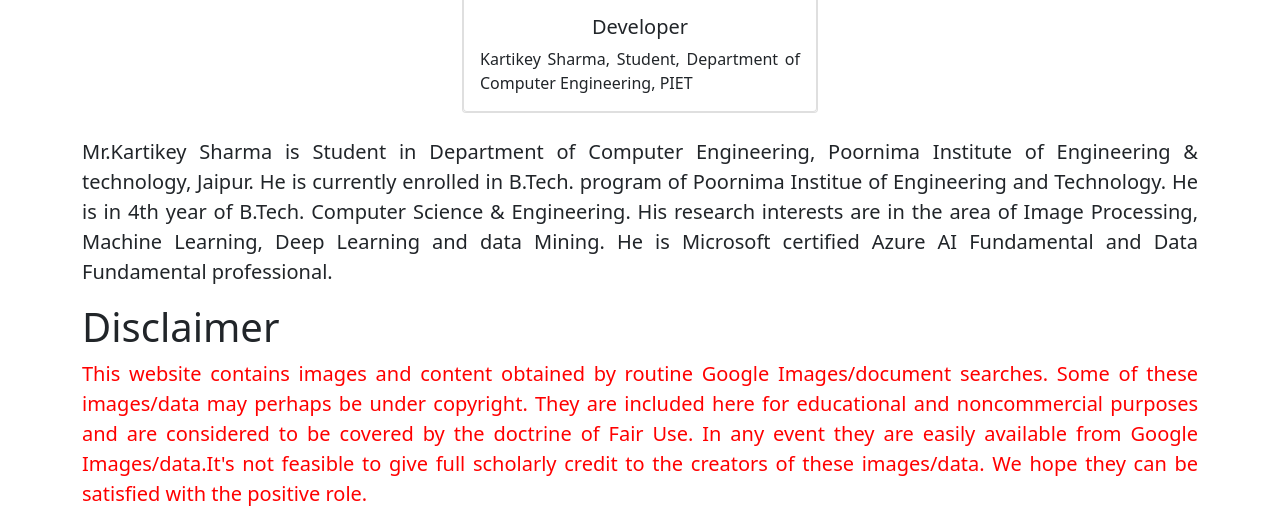
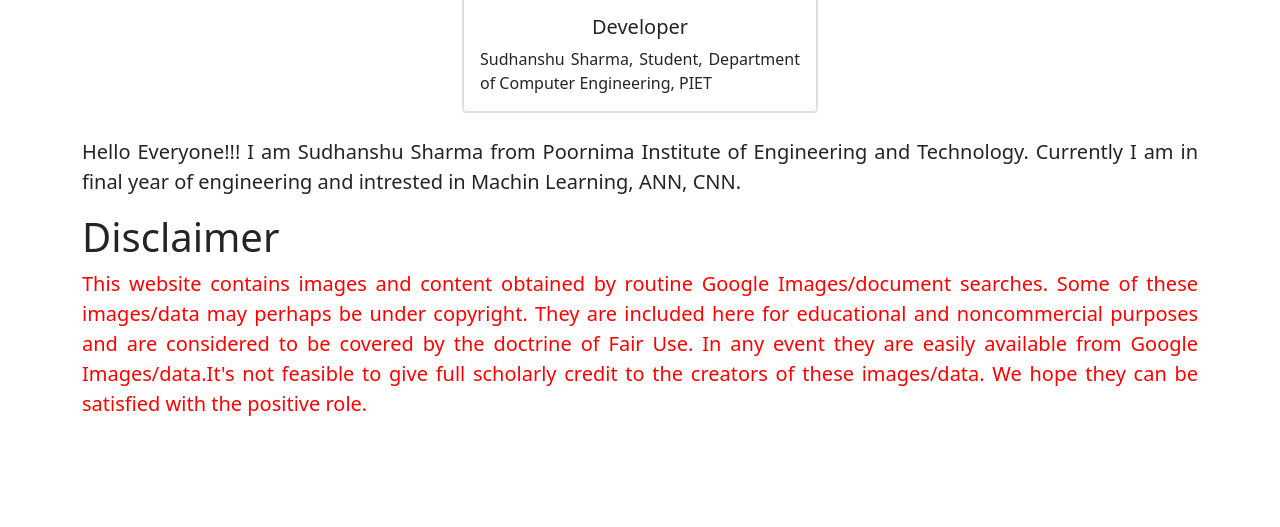
Before and after one commit to sudhanshusharma99/Digit-Rec, a Python web app: template templates/aboutusnew.html in a window 1280 px wide. Shown: the part 1375-1902 px from the top of the page. After the commit the page ends 1791 px from the top, so only its background shows below. Run offline with Jinja, Linux system fonts and the light colour scheme; the template is opened without the code that fills it, so the values that code supplies are empty; some libraries are stand-ins or nearby versions.

Commit message:
Update aboutusnew.html

```diff
--- a/templates/aboutusnew.html
+++ b/templates/aboutusnew.html
@@ -65,7 +65,7 @@
                             class="card-img-top" alt="...">
                         <div class="card-body">
                             <h5 class="card-title"; style="text-align:center">Developer</h5>
-                            <p class="card-text"; style="text-align:justify">Kartikey Sharma, Student, Department of Computer Engineering, PIET</p>
+                            <p class="card-text"; style="text-align:justify">Sudhanshu Sharma, Student, Department of Computer Engineering, PIET</p>
 
 
                         </div>
@@ -78,7 +78,7 @@
     <br><br><br><br><br><br>
 
 
-     <P style="font-size:20px;text-align:justify">Mr.Kartikey Sharma is Student in Department of Computer Engineering, Poornima Institute of Engineering & technology, Jaipur. He is currently enrolled in B.Tech. program of Poornima Institue of Engineering and Technology. He is in 4th year of B.Tech. Computer Science & Engineering. His research interests are in the area of Image Processing, Machine Learning, Deep Learning and data Mining. He is Microsoft certified Azure AI Fundamental and Data Fundamental professional.</P>
+     <P style="font-size:20px;text-align:justify">Hello Everyone!!! I am Sudhanshu Sharma from Poornima Institute of Engineering and Technology. Currently I am in final year of engineering and intrested in Machin Learning, ANN, CNN.</P>
 
    <br>
    <br>
@@ -97,7 +97,7 @@
         <div class="bg-secondary " style="min-height: 40px;">
 
             <marquee style="color:#fff; margin-top: 7px;">
-                <h9>Developed by Department of Computer Engineering, PIET</h9>
+                <h9>Developed by Sudhanshu Sharma, Student of Computer Engineering, PIET</h9>
             </marquee>
         </div>
     </div>
```
